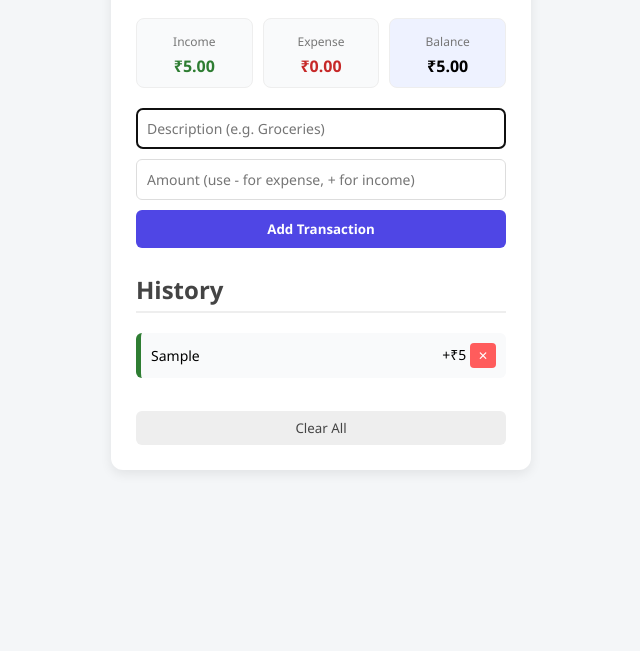
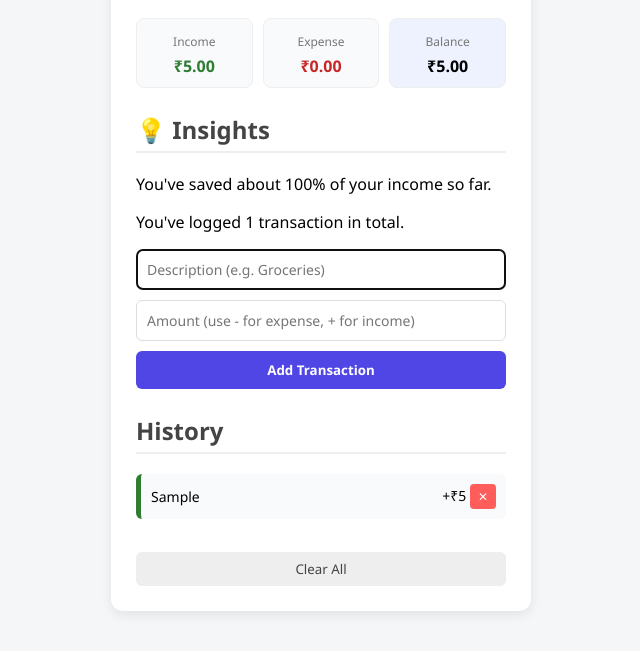
Before and after one commit to beenajayshrij-arch/EXPENSE-TRACKER, a plain HTML site: page index.html in a window 1280 px wide. Both pictures are taken after typing "Sample", "5" into the empty fields and a click on the button "Add Transaction". Shown: the part 91-742 px from the top of the page, without its empty margins (319-959 px from the left). Drawn offline with Linux system fonts and the light colour scheme.

Commit message:
Add rule-based insights feature

```diff
--- a/index.html
+++ b/index.html
@@ -26,6 +26,10 @@
         <p id="balance">₹0</p>
       </div>
     </div>
+    <div class="insights">
+  <h2>💡 Insights</h2>
+  <div id="insights-box"></div>
+</div>
 
     <!-- Add Transaction Form -->
     <form id="transaction-form">
--- a/script.js
+++ b/script.js
@@ -37,7 +37,9 @@ function render() {
     list.appendChild(li);
   });
 
+
   updateSummary();
+  generateInsights();
 }
 
 // Calculate and display income, expense, balance
@@ -55,6 +57,39 @@ function updateSummary() {
   balanceEl.textContent = `₹${total.toFixed(2)}`;
   incomeEl.textContent = `₹${income.toFixed(2)}`;
   expenseEl.textContent = `₹${Math.abs(expense).toFixed(2)}`;
+}
+function generateInsights() {
+  const box = document.getElementById('insights-box');
+
+  if (transactions.length === 0) {
+    box.innerHTML = '<p>Add a transaction to see insights here.</p>';
+    return;
+  }
+
+  const expenses = transactions.filter((t) => t.amount < 0);
+  const incomes = transactions.filter((t) => t.amount > 0);
+  const totalExpense = Math.abs(expenses.reduce((sum, t) => sum + t.amount, 0));
+  const totalIncome = incomes.reduce((sum, t) => sum + t.amount, 0);
+
+  let lines = [];
+
+  if (expenses.length > 0) {
+    const biggest = expenses.reduce((max, t) => (t.amount < max.amount ? t : max));
+    lines.push(`Your biggest expense so far is "${biggest.text}" at ₹${Math.abs(biggest.amount)}.`);
+  }
+
+  if (totalIncome > 0) {
+    const savingsRate = (((totalIncome - totalExpense) / totalIncome) * 100).toFixed(0);
+    if (savingsRate >= 0) {
+      lines.push(`You've saved about ${savingsRate}% of your income so far.`);
+    } else {
+      lines.push(`You're spending more than you earn by ₹${(totalExpense - totalIncome).toFixed(2)}.`);
+    }
+  }
+
+  lines.push(`You've logged ${transactions.length} transaction${transactions.length > 1 ? 's' : ''} in total.`);
+
+  box.innerHTML = lines.map((l) => `<p>${l}</p>`).join('');
 }
 
 // Add a new transaction
```
